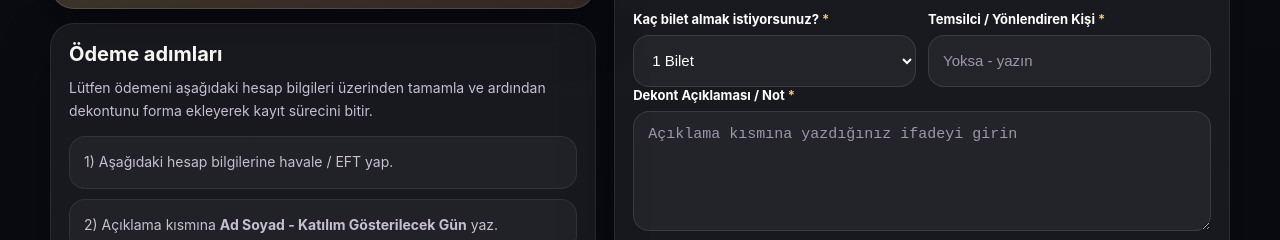
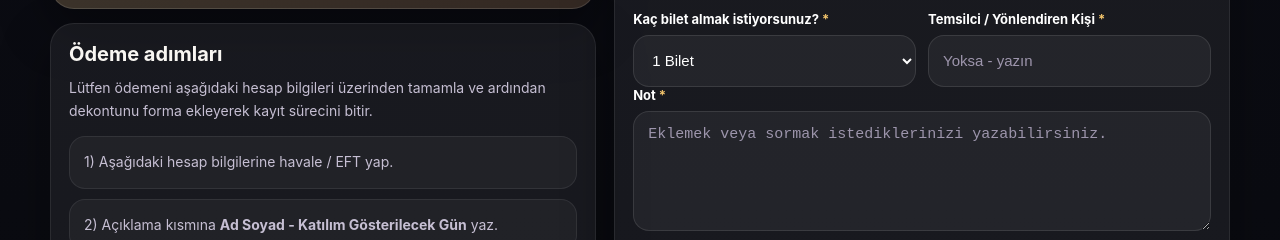
Before and after one commit to bacantufan/dans-kulubu-site, a website: page bilet.html in a window 1280 px wide. Shown: the part 854-1094 px from the top of the page. Drawn offline with nearby package versions, Linux system fonts and the light colour scheme.

Commit message:
Update bilet.html

```diff
--- a/bilet.html
+++ b/bilet.html
@@ -778,8 +778,8 @@
   </div>
 
   <div class="field">
-    <label for="receiptNote">Dekont Açıklaması / Not <span class="req">*</span></label>
-    <textarea id="receiptNote" name="receiptNote" placeholder="Açıklama kısmına yazdığınız ifadeyi girin" required></textarea>
+    <label for="receiptNote">Not <span class="req">*</span></label>
+    <textarea id="receiptNote" name="receiptNote" placeholder="Eklemek veya sormak istediklerinizi yazabilirsiniz." required></textarea>
   </div>
 
   <div class="field" style="margin-top:12px;">
```
